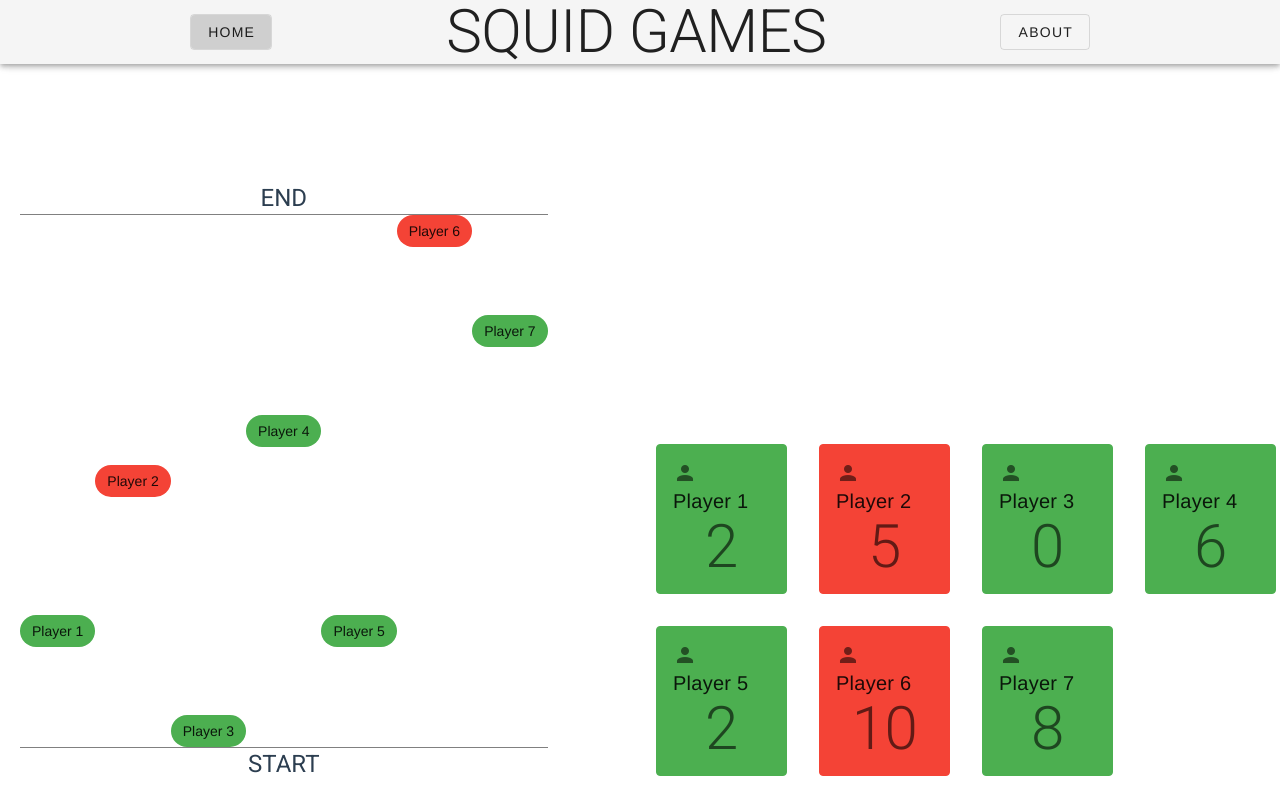
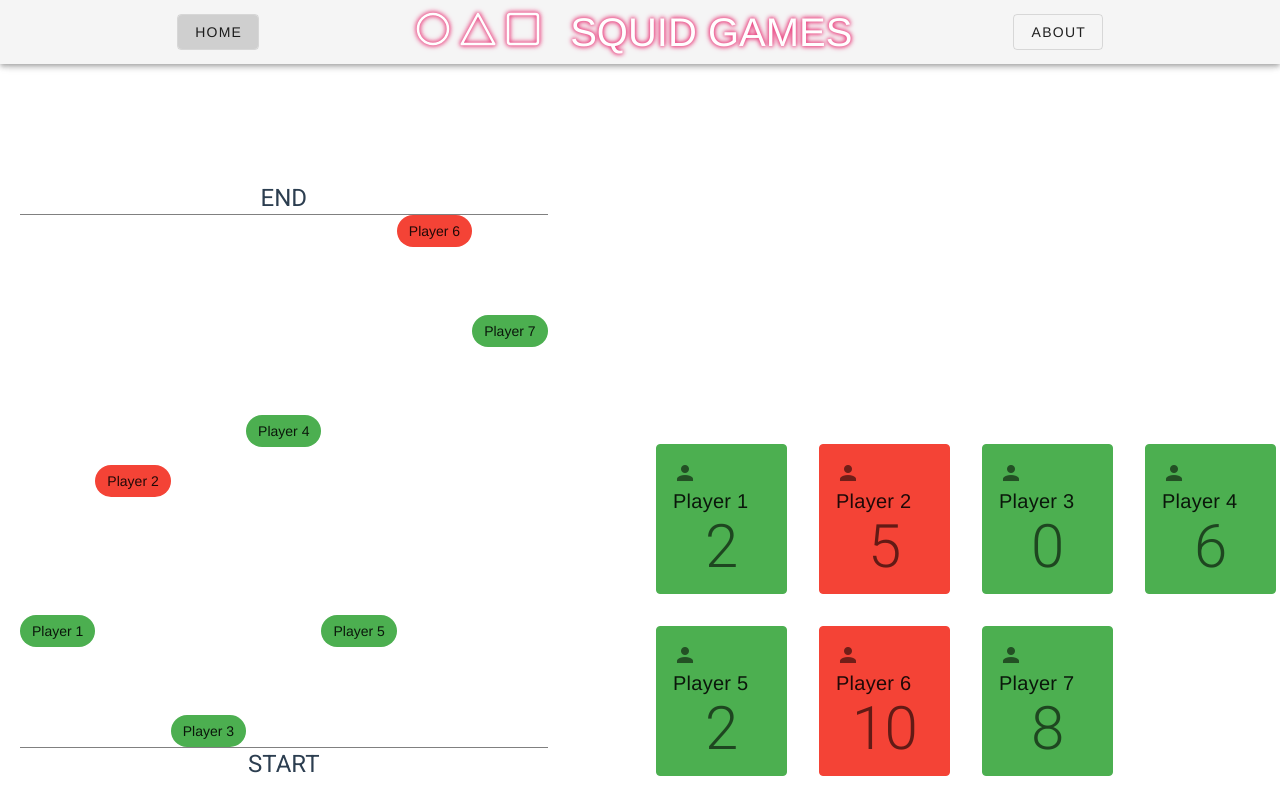
Before and after one commit to human37/rover-brothers, a Vue app: page / in a window 1280 px wide. Built offline with nearby package versions, Linux system fonts and the light colour scheme.

Commit message:
header and shapes no cap

```diff
--- a/public/index.html
+++ b/public/index.html
@@ -8,12 +8,16 @@
     <title><%= htmlWebpackPlugin.options.title %></title>
     <link rel="stylesheet" href="https://fonts.googleapis.com/css?family=Roboto:100,300,400,500,700,900">
     <link rel="stylesheet" href="https://cdn.jsdelivr.net/npm/@mdi/font@latest/css/materialdesignicons.min.css">
+    <link rel="stylesheet" href="style.css">
   </head>
   <body>
+    <div class="test-paragraph">Lorem Ipsum is simply dummy text of the printing and typesetting industry. Lorem Ipsum has been the industry's standard dummy text ever since the 1500s, when an unknown printer took a galley of type and scrambled it to make a type specimen book. It has survived not only five centuries, but also the leap into electronic typesetting, remaining essentially unchanged. It was popularised in the 1960s with the release of Letraset sheets containing Lorem Ipsum passages, and more recently with desktop publishing software like Aldus PageMaker including versions of Lorem Ipsum.</div>
     <noscript>
       <strong>We're sorry but <%= htmlWebpackPlugin.options.title %> doesn't work properly without JavaScript enabled. Please enable it to continue.</strong>
     </noscript>
     <div id="app"></div>
     <!-- built files will be auto injected -->
+    <script type="module" src="https://unpkg.com/ionicons@5.5.2/dist/ionicons/ionicons.esm.js"></script>
+    <script nomodule src="https://unpkg.com/ionicons@5.5.2/dist/ionicons/ionicons.js"></script>
   </body>
 </html>
--- /dev/null
+++ b/public/style.css
@@ -0,0 +1,31 @@
+body {
+}
+.logo {
+    display:flex;
+    justify-content: center;
+    align-items: center;
+    border-radius: 3px;
+    width: 110px;
+}
+
+.logo .shapes {
+    position: relative;
+    justify-content: center;
+}
+.logo .shapes ion-icon{
+    font-size: 40px;
+    color: #fff;
+    filter: drop-shadow(0 0 2px #ea4884) drop-shadow(0 0 2px #ea4884);
+    padding-left: 5px;
+}
+
+.test-paragraph {
+    display: none;
+    background-color: #ea488478;
+    color: white;
+    font-size: 20px;
+    padding: 20px;
+    text-align:center;
+    text-shadow: 2px 2px 3px #ea4884;
+    border-radius: 2px;
+}
--- a/src/App.vue
+++ b/src/App.vue
@@ -5,7 +5,12 @@
         <v-spacer />
         <v-btn to="/" class="ma-4" text outlined>Home</v-btn>
         <v-spacer />
-        <div class="text-h2">SQUID GAMES</div>
+        <div class="logo">
+          <div class="shapes"><ion-icon name="ellipse-outline"></ion-icon></div>
+          <div class="shapes"><ion-icon name="triangle-outline"></ion-icon></div>
+          <div class="shapes"><ion-icon name="square-outline"></ion-icon></div>
+        </div>
+        <div class="header-text">SQUID GAMES</div>
         <v-spacer />
         <v-btn class="ma-4" to="/about" text outlined> About </v-btn>
         <v-spacer />
@@ -25,4 +30,10 @@
   text-align: center;
   color: #2c3e50;
 }
+.header-text {
+  font-size: 40px;
+  color: white;
+  filter: drop-shadow(0 0 2px #ea4884) drop-shadow(0 0 2px #ea4884);
+  padding-left: 40px;
+}
 </style>
```
Also changed, not shown: 2 other files (tests, documents, lock files or other folders).
